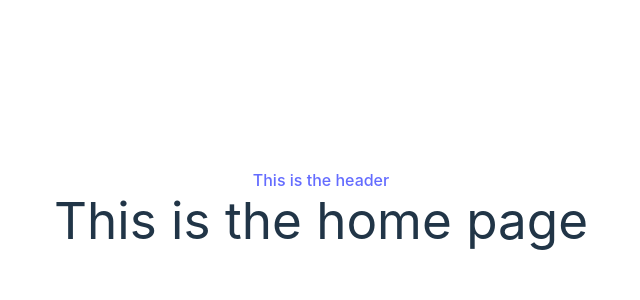
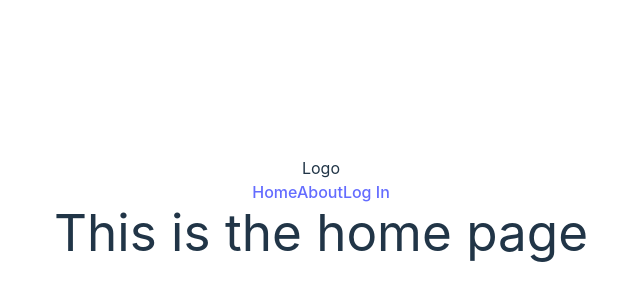
Before and after one commit to raygdev/simply-lit, a React (Vite) app in the folder client/: page / in a window 1280 px wide. Shown: the part 192-492 px from the top of the page, without its empty margins (319-959 px from the left). Built offline with nearby package versions, Linux system fonts and the light colour scheme.

Commit message:
Use HeaderLinks
uses header links and a logo placeholder

```diff
--- a/client/src/pages/Header.jsx
+++ b/client/src/pages/Header.jsx
@@ -1,10 +1,14 @@
 import React from 'react'
-import {Link} from 'react-router-dom'
+import HeaderLinks from '../components/HeaderLinks'
 
 export default function Header(){
     return (
-        <header>
-            <Link to="/">This is the header</Link>
+        <header
+          className=
+          ' z-[2] bg-[#fefefe] drop-shadow-lg flex justify-between items-center p-2 sticky top-0 text-orange-400'
+        >
+            <div>Logo</div>
+            <HeaderLinks />
         </header>
     )
 }
```
